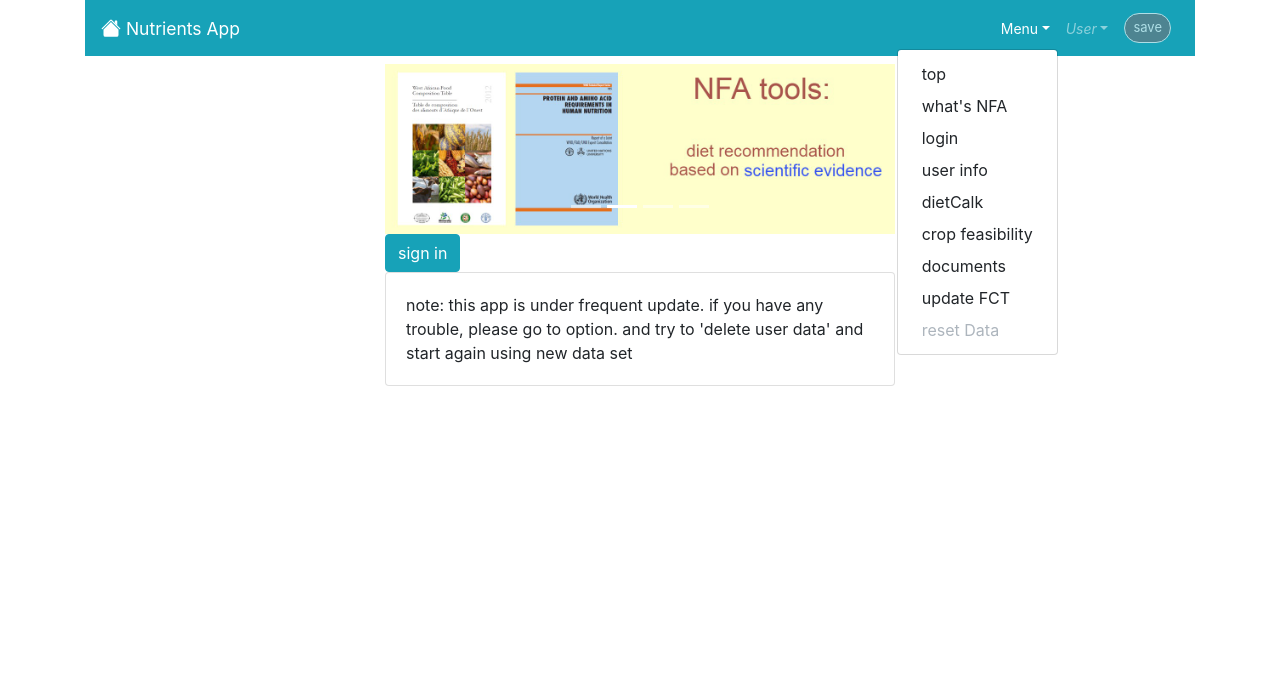
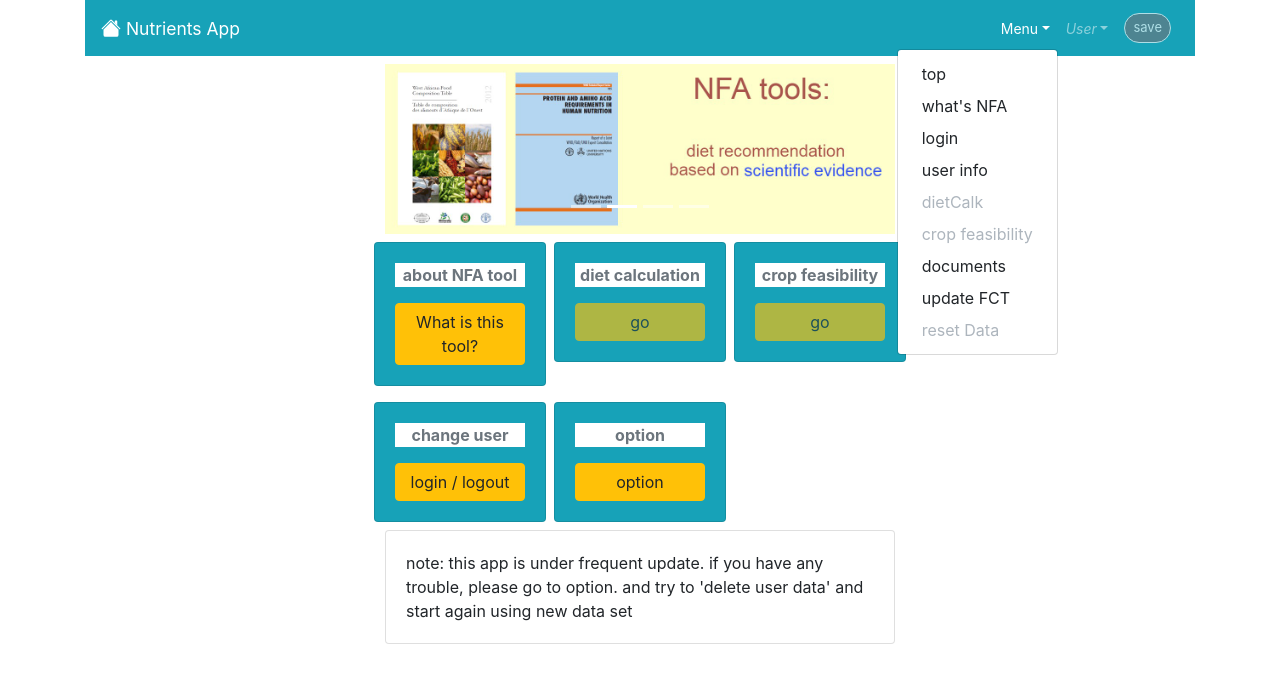
Before and after one commit to snakada1615/recepicalk_03, a Nuxt app: page / in a window 1280 px wide. Both pictures are taken after a click on the button "Menu". Shown: the top 680 px of the page. Built offline with nearby package versions, Linux system fonts and the light colour scheme.

Commit message:
トップページ更新、NavBarメニュー更新

```diff
--- a/components/molecules/navBar.vue
+++ b/components/molecules/navBar.vue
@@ -1,25 +1,36 @@
 <template>
   <b-container>
     <b-navbar type="dark" variant="info" class="mb-2" sticky>
-      <b-navbar-brand to="/"><b-icon icon="BIconHouseFill"/><span class="small"> Nutrients App</span></b-navbar-brand>
+      <b-navbar-brand to="/">
+        <b-icon icon="BIconHouseFill"/>
+        <span class="small"> Nutrients App</span></b-navbar-brand>
 
       <b-navbar-toggle target="nav-collapse"></b-navbar-toggle>
 
       <!-- Right aligned nav items -->
-      <b-navbar-nav class="ml-auto" :small=true >
+      <b-navbar-nav class="ml-auto" :small=true>
         <b-nav-item-dropdown text="Menu" right>
           <b-dropdown-item to="/">top</b-dropdown-item>
           <b-dropdown-item to="/whatsNfa">what's NFA</b-dropdown-item>
           <b-dropdown-item to="/login">login</b-dropdown-item>
           <b-dropdown-item to="/userinfo">user info</b-dropdown-item>
-          <b-dropdown-item to="/dietcalk">dietCalk</b-dropdown-item>
-          <b-dropdown-item to="/feasibilityCheck">crop feasibility</b-dropdown-item>
+          <b-dropdown-item
+            to="/dietcalk"
+            :disabled="!isLoggedIn"
+          >dietCalk
+          </b-dropdown-item>
+          <b-dropdown-item
+            to="/feasibilityCheck"
+            :disabled="!isLoggedIn"
+          >crop feasibility
+          </b-dropdown-item>
           <b-dropdown-item to="/documents">documents</b-dropdown-item>
           <b-dropdown-item to="/firtest/importFct">update FCT</b-dropdown-item>
           <b-dropdown-item-button
             @click="resetData"
             :disabled="!isLoggedIn"
-          >reset Data</b-dropdown-item-button>
+          >reset Data
+          </b-dropdown-item-button>
         </b-nav-item-dropdown>
 
         <!--  ここからuser情報の表示  -->
@@ -36,7 +47,7 @@
           >
             <div class="d-flex justify-content-around">
               <div class="text-info">{{ Object.keys(item)[0] }}:</div>
-              <div>{{Object.values(item)[0]}}</div>
+              <div>{{ Object.values(item)[0] }}</div>
             </div>
           </b-dropdown-item>
         </b-nav-item-dropdown>
@@ -48,34 +59,41 @@
         :class="{'border-white':true, 'btn-primary': !hasDocumentChanged, 'btn-warning': hasDocumentChanged, 'mx-2':true}"
         size="sm"
         style="font-size: 13px"
-      >save</b-button>
-      <b-nav-text v-if="$nuxt.isOnline" class="text-light small"><b-icon icon="reception4"/></b-nav-text>
-      <div v-if="$nuxt.isOffline" class="text-light small"><b-icon icon="reception0"/></div>
+      >save
+      </b-button>
+      <b-nav-text v-if="$nuxt.isOnline" class="text-light small">
+        <b-icon icon="reception4"/>
+      </b-nav-text>
+      <div v-if="$nuxt.isOffline" class="text-light small">
+        <b-icon icon="reception0"/>
+      </div>
     </b-navbar>
   </b-container>
 </template>
 <script>
 
-export default{
-  methods:{
+export default {
+  methods: {
     /**
      * ページの遷移前にユーザーに確認し、
      * @param event
      * @returns {string}
      */
-    beforeUnloadListener(event){
+    beforeUnloadListener(event) {
       event.preventDefault();
       return event.returnValue = "Are you sure you want to exit before saving your data?";
     },
     /**
      * myAppをfireStoreに保存
      */
-    fireSaveAppdata(){
+    fireSaveAppdata() {
       this.$store.dispatch('fire/fireSaveAppdata')
     },
-    async resetData(){
+    async resetData() {
       const user = JSON.parse(JSON.stringify(this.$store.state.fire.myApp.user))
-      await this.$store.dispatch('fire/fireResetAppdata', user).catch((err) => {throw err})
+      await this.$store.dispatch('fire/fireResetAppdata', user).catch((err) => {
+        throw err
+      })
       this.$router.push('/')
     }
   },
@@ -88,38 +106,38 @@ export default{
      * データ更新の有無($store.state.fire.hasDocumentChanged)を確認
      * @returns {boolean}
      */
-    hasDocumentChanged(){
+    hasDocumentChanged() {
       return this.$store.state.fire.hasDocumentChanged
     },
     /**
      * ログイン状態のフラグ
      * @returns {boolean}
      */
-    isLoggedIn(){
+    isLoggedIn() {
       return this.$store.state.fire.isLoggedIn
     },
-    userInfo(){
-      return Object.entries(this.$store.state.fire.myApp.user).filter(([key, value])=>{
+    userInfo() {
+      return Object.entries(this.$store.state.fire.myApp.user).filter(([key, value]) => {
         return (
           ['displayName', 'country',
-          'subnational1', 'subnational2',
-          'subnational3',
-          'organization', 'title'].indexOf(key) >=0 )
-      }).map(([key,value])=>{
+            'subnational1', 'subnational2',
+            'subnational3',
+            'organization', 'title'].indexOf(key) >= 0)
+      }).map(([key, value]) => {
         let res = {}
         let myKey = key
-        if (key  === 'displayName') myKey = 'ID'
+        if (key === 'displayName') myKey = 'ID'
         res[myKey] = value
         return res
       })
     },
   },
-  watch:{
+  watch: {
     /**
      * データが更新された場合（hasDocumentChanged）のみ、beforeunloadを追加
      * @param {boolean} value
      */
-    hasDocumentChanged(value){
+    hasDocumentChanged(value) {
       if (value) {
         addEventListener("beforeunload", this.beforeUnloadListener, {capture: true});
       } else {
--- a/pages/index.vue
+++ b/pages/index.vue
@@ -26,9 +26,48 @@
         ></b-carousel-slide>
       </b-carousel>
     </div>
-    <b-button to="login" variant="info">sign in</b-button>
-
-
+    <b-row>
+      <b-col cols="6" md="4" class="px-1">
+        <b-card class="bg-info my-2">
+          <b-card-body class="px-0 py-0">
+            <b-card-text class="text-center font-weight-bold text-secondary bg-white">about NFA tool</b-card-text>
+            <b-button class="btn-warning btn-block" to="/whatsNFA" Nuxt>What is this tool?</b-button>
+          </b-card-body>
+        </b-card>
+      </b-col>
+      <b-col cols="6" md="4" class="px-1">
+        <b-card class="bg-info my-2">
+          <b-card-body class="px-0 py-0">
+            <b-card-text class="text-center font-weight-bold text-secondary bg-white">diet calculation</b-card-text>
+            <b-button :disabled="!$store.state.fire.isLoggedIn" class="btn btn-warning m-auto btn-block" to="/dietCalk" Nuxt>go</b-button>
+          </b-card-body>
+        </b-card>
+      </b-col>
+      <b-col cols="6" md="4" class="px-1">
+        <b-card class="bg-info my-2">
+          <b-card-body class="px-0 py-0">
+            <b-card-text class="text-center font-weight-bold text-secondary bg-white">crop feasibility</b-card-text>
+            <b-button :disabled="!$store.state.fire.isLoggedIn" class="btn btn-warning m-auto btn-block" to="/feasibilityCheck" Nuxt>go</b-button>
+          </b-card-body>
+        </b-card>
+      </b-col>
+      <b-col cols="6" md="4" class="px-1">
+        <b-card class="bg-info my-2">
+          <b-card-body class="px-0 py-0">
+            <b-card-text class="text-center font-weight-bold text-secondary bg-white">change user</b-card-text>
+            <b-button class="btn btn-warning m-auto btn-block" to="/login" Nuxt>login / logout</b-button>
+          </b-card-body>
+        </b-card>
+      </b-col>
+      <b-col cols="6" md="4" class="px-1">
+        <b-card class="bg-info my-2">
+          <b-card-body class="px-0 py-0">
+            <b-card-text class="text-center font-weight-bold text-secondary bg-white">option</b-card-text>
+            <b-button class="btn btn-warning m-auto btn-block" to="/updateSW" Nuxt>option</b-button>
+          </b-card-body>
+        </b-card>
+      </b-col>
+    </b-row>
     <b-card>
       note: this app is under frequent update. if you have any trouble, please go to option.
       and try to 'delete user data' and start again using new data set
```
